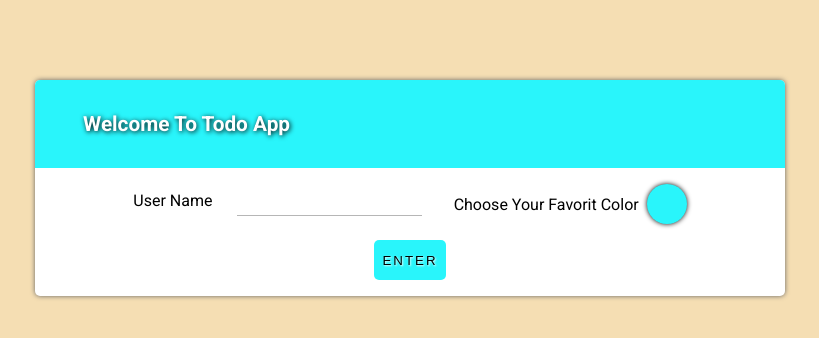
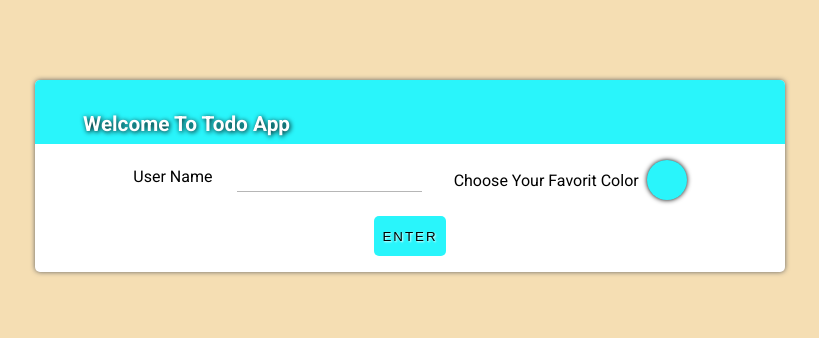
Before and after one commit to AhmadMrf/react-todo, a React (Create React App) app: page / in a window 1280 px wide. Shown: the top 338 px of the page, without its empty margins (230-1049 px from the left). Built offline with nearby package versions, Linux system fonts and the light colour scheme.

Commit message:
fix some spelling

```diff
--- a/src/components/add-todos/AddTodoHeader.jsx
+++ b/src/components/add-todos/AddTodoHeader.jsx
@@ -6,7 +6,7 @@ const addTodoHeader = (props) => {
     props.onGetTodoColor(todoColor);
   };
   return (
-    <div className={styles["add-todo-header-contaner"]}>
+    <div className={styles["add-todo-header-container"]}>
       <h3>{props.title}</h3>
       <ColorTag
         onChangeHandler={ChangeHandler}
--- a/src/components/add-todos/addTodoHeader.module.css
+++ b/src/components/add-todos/addTodoHeader.module.css
@@ -1,4 +1,4 @@
-.add-todo-header-contaner {
+.add-todo-header-container {
   display: flex;
   gap: 1rem;
   justify-content: space-between;
--- a/src/components/ui/headerApp.module.css
+++ b/src/components/ui/headerApp.module.css
@@ -1,7 +1,6 @@
 .get-info-title {
   background: var(--main-color);
-  padding: 2rem 0;
-  padding-left: 3rem;
+  padding: 2rem 0 .5rem 3rem;
   border-radius: 5px 5px 0 0;
   text-transform: capitalize;
 }
```
